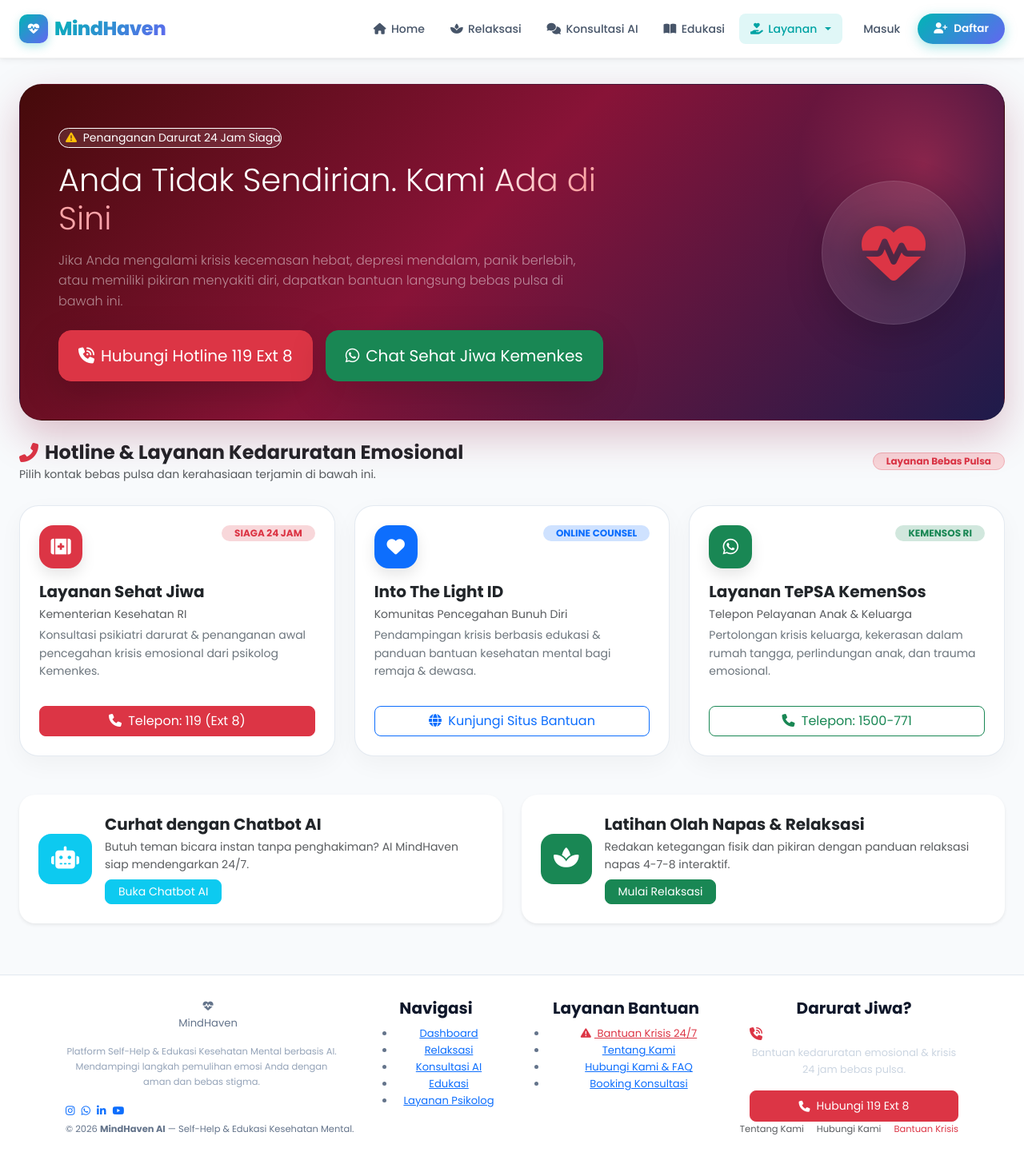
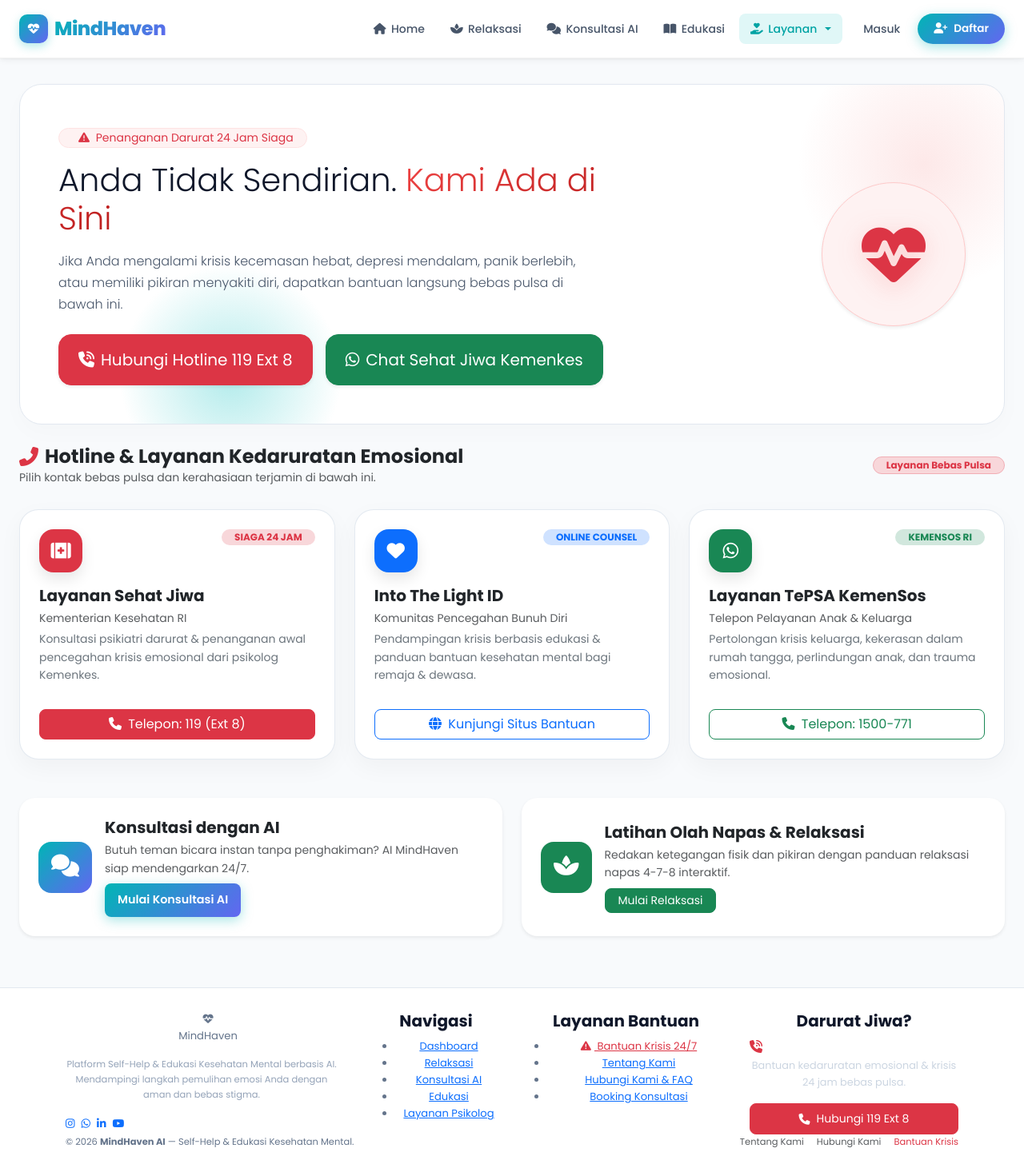
Before and after one commit to Riswantohalim11/kesehatan-mental, a Flask app: page /bantuan-krisis in a window 1280 px wide. Shown: the whole page at 80% size. Before the commit the page ends 1419 px from the top, so only its background shows below. Run offline with Flask 3, Linux system fonts and the light colour scheme; parts of the project's set-up code (start-up, migrations or seed data) failed here and were passed over.

Commit message:
Update bantuan_krisis.html

```diff
--- a/templates/bantuan_krisis.html
+++ b/templates/bantuan_krisis.html
@@ -8,9 +8,10 @@
      BANTUAN KRISIS PAGE CUSTOM STYLES
      ============================================================ */
   .crisis-hero-card {
-    background: linear-gradient(135deg, #450a0a 0%, #881337 45%, #1e1b4b 100%);
+    background: #ffffff;
+    border: 1px solid var(--gray-200);
     border-radius: 28px;
-    box-shadow: 0 20px 50px rgba(136, 19, 55, 0.25);
+    box-shadow: 0 10px 30px rgba(0, 0, 0, 0.02);
     position: relative;
     overflow: hidden;
   }
@@ -21,13 +22,23 @@
     right: -60px;
     width: 320px;
     height: 320px;
-    background: radial-gradient(circle, rgba(244, 63, 94, 0.35) 0%, rgba(0, 0, 0, 0) 70%);
+    background: radial-gradient(circle, rgba(239, 68, 68, 0.12) 0%, transparent 70%);
     border-radius: 50%;
     pointer-events: none;
   }
 
+  .crisis-hero-glow-2 {
+    position: absolute;
+    bottom: -80px;
+    left: 10%;
+    width: 280px;
+    height: 280px;
+    background: radial-gradient(circle, var(--primary-100) 0%, transparent 70%);
+    pointer-events: none;
+  }
+
   .text-gradient-danger {
-    background: linear-gradient(135deg, #ffffff 30%, #fca5a5 70%, #fda4af 100%);
+    background: linear-gradient(135deg, #ef4444 0%, #b91c1c 100%);
     -webkit-background-clip: text;
     -webkit-text-fill-color: transparent;
   }
@@ -104,35 +115,36 @@
 <!-- Hero Banner Bantuan Krisis -->
 <div class="row mb-4">
   <div class="col-12">
-    <div class="card crisis-hero-card p-4 p-md-5 text-white">
+    <div class="card crisis-hero-card p-4 p-md-5">
       <div class="crisis-hero-glow"></div>
+      <div class="crisis-hero-glow-2"></div>
 
       <div class="row align-items-center position-relative" style="z-index: 2;">
         <div class="col-lg-8">
-          <div class="d-inline-flex align-items-center gap-2 px-3.5 py-1.5 rounded-pill bg-white bg-opacity-10 backdrop-blur border border-white border-opacity-20 mb-3 shadow-xs">
+          <div class="d-inline-flex align-items-center gap-2 px-3 py-1.5 rounded-pill mb-3" style="background:#fef2f2;border:1px solid #fee2e2;">
             <span class="pulse-dot bg-danger"></span>
-            <span class="small font-weight-bold text-white"><i class="fa-solid fa-triangle-exclamation text-warning me-1"></i> Penanganan Darurat 24 Jam Siaga</span>
+            <span class="small font-weight-bold text-danger"><i class="fa-solid fa-triangle-exclamation text-danger me-1"></i> Penanganan Darurat 24 Jam Siaga</span>
           </div>
-          <h1 class="text-white font-weight-bold display-6 mb-3">
+          <h1 class="font-weight-bold display-6 mb-3" style="color:var(--gray-900);">
             Anda Tidak Sendirian. <span class="text-gradient-danger">Kami Ada di Sini</span>
           </h1>
-          <p class="text-white-50 lead fs-6 mb-4" style="max-width: 650px;">
+          <p class="lead fs-6 mb-4" style="color:var(--gray-600); max-width: 650px; line-height: 1.7;">
             Jika Anda mengalami krisis kecemasan hebat, depresi mendalam, panik berlebih, atau memiliki pikiran menyakiti diri, dapatkan bantuan langsung bebas pulsa di bawah ini.
           </p>
 
           <div class="d-flex flex-wrap gap-3">
-            <a href="tel:119" class="btn btn-danger btn-lg px-4 font-weight-bold shadow-lg d-inline-flex align-items-center gap-2 py-3 pulse-ring-danger" style="border-radius:16px;">
+            <a href="tel:119" class="btn btn-danger btn-lg px-4 font-weight-bold shadow-sm d-inline-flex align-items-center gap-2 py-3 pulse-ring-danger" style="border-radius:16px;">
               <i class="fa-solid fa-phone-volume fs-5"></i> Hubungi Hotline 119 Ext 8
             </a>
-            <a href="https://wa.me/628111922000" target="_blank" class="btn btn-success btn-lg px-4 font-weight-bold shadow-lg d-inline-flex align-items-center gap-2 py-3" style="border-radius:16px;">
+            <a href="https://wa.me/628111922000" target="_blank" class="btn btn-success btn-lg px-4 font-weight-bold shadow-sm d-inline-flex align-items-center gap-2 py-3" style="border-radius:16px;">
               <i class="fa-brands fa-whatsapp fs-5"></i> Chat Sehat Jiwa Kemenkes
             </a>
           </div>
         </div>
 
         <div class="col-lg-4 d-none d-lg-flex justify-content-end">
-          <div class="p-4 rounded-circle bg-white bg-opacity-10 backdrop-blur border border-white border-opacity-10 shadow-lg text-center" style="width:180px; height:180px; display:flex; align-items:center; justify-content:center;">
-            <i class="fa-solid fa-heart-pulse text-danger" style="font-size: 5rem; filter: drop-shadow(0 10px 20px rgba(0,0,0,0.4));"></i>
+          <div class="p-4 rounded-circle shadow-sm text-center" style="width:180px; height:180px; display:flex; align-items:center; justify-content:center; background:#fef2f2; border:1px solid #fecaca;">
+            <i class="fa-solid fa-heart-pulse text-danger" style="font-size: 5rem; filter: drop-shadow(0 8px 16px rgba(239, 68, 68, 0.2));"></i>
           </div>
         </div>
       </div>
@@ -226,13 +238,13 @@
 <div class="row g-4">
   <div class="col-md-6">
     <div class="card glass-card p-4 h-100 d-flex flex-row align-items-center gap-3 border-0 shadow-sm" style="border-radius:20px;">
-      <div class="p-3 bg-info text-white rounded-4 shadow-xs flex-shrink-0">
-        <i class="fa-solid fa-robot fs-3"></i>
+      <div class="p-3 text-white rounded-4 shadow-xs flex-shrink-0" style="background:var(--grad-primary);">
+        <i class="fa-solid fa-comments fs-3"></i>
       </div>
       <div>
-        <h5 class="font-weight-bold text-dark mb-1">Curhat dengan Chatbot AI</h5>
+        <h5 class="font-weight-bold text-dark mb-1">Konsultasi dengan AI</h5>
         <p class="small text-muted mb-2">Butuh teman bicara instan tanpa penghakiman? AI MindHaven siap mendengarkan 24/7.</p>
-        <a href="{{ url_for('chatbot') }}" class="btn btn-sm btn-info text-white font-weight-bold px-3 py-1.5 rounded-3">Buka Chatbot AI</a>
+        <a href="{{ url_for('chatbot') }}" class="btn btn-sm btn-primary-custom px-3 py-1.5 rounded-3">Mulai Konsultasi AI</a>
       </div>
     </div>
   </div>
```
